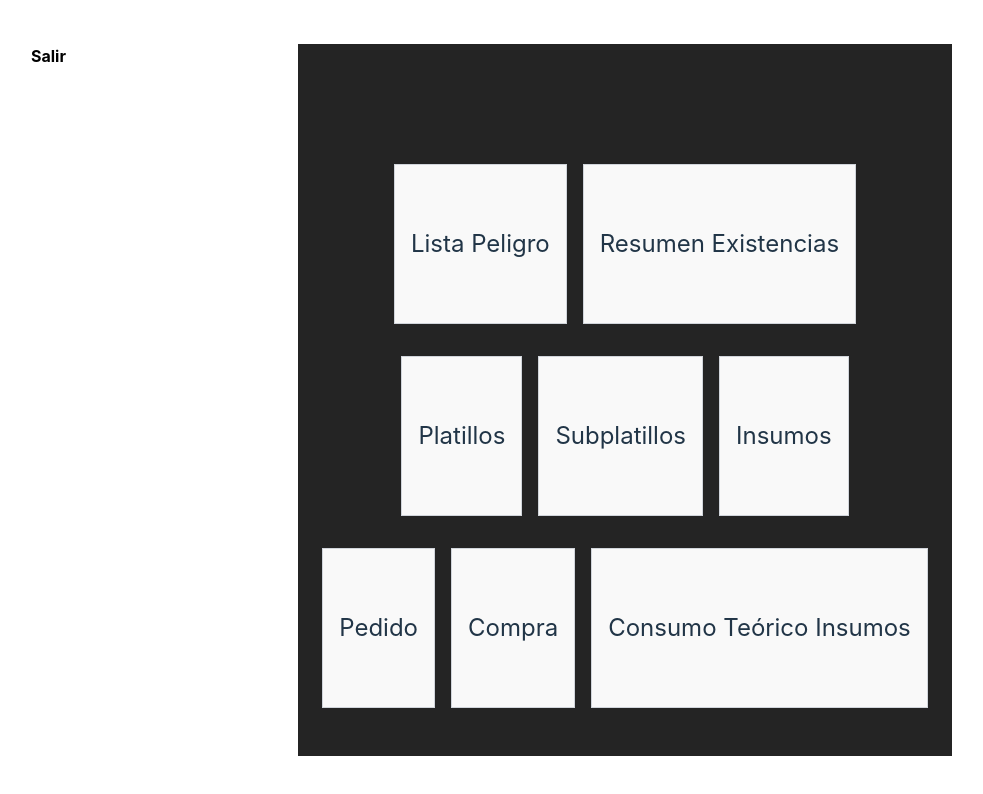
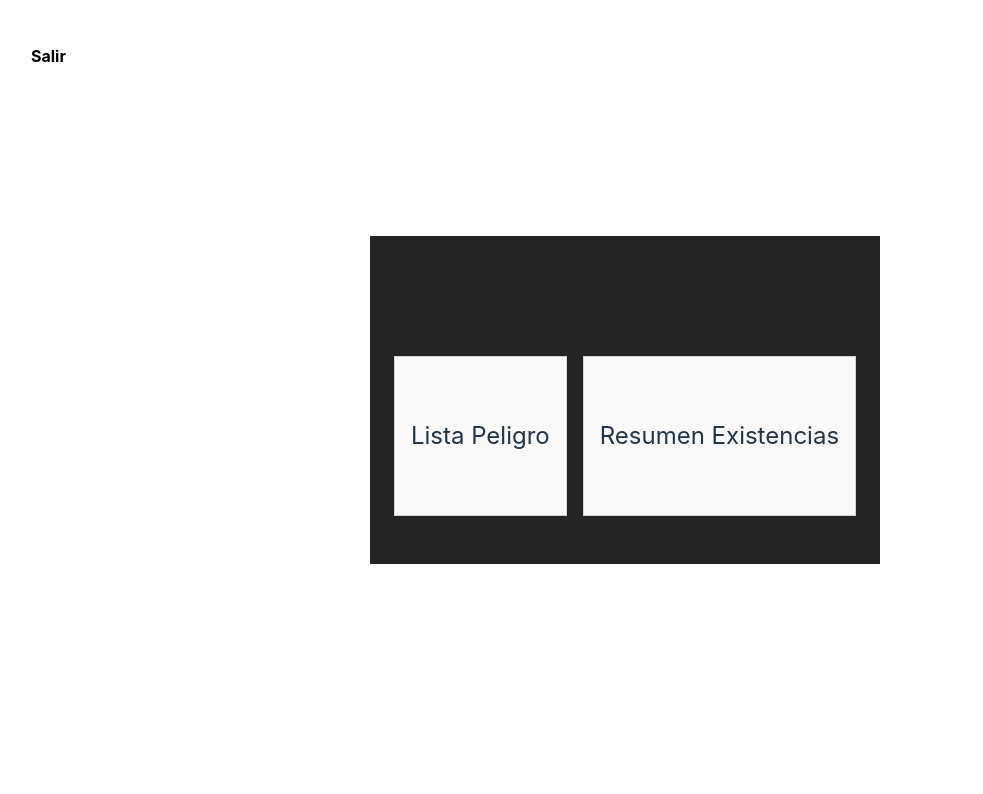
Before and after one commit to garciazapiain/admin-nectario, a Vue app in the folder frontend/: page / in a window 1280 px wide. Shown: the top 794 px of the page, without its empty margins (15-998 px from the left). Built offline with nearby package versions, Linux system fonts and the light colour scheme; sample sign-in values are in the browser's storage.

Commit message:
just LP y RE for now available

```diff
--- a/frontend/src/views/Home.vue
+++ b/frontend/src/views/Home.vue
@@ -24,18 +24,18 @@ onMounted(() => {
       <button class="button" @click="() => navigateTo('/listapeligro')">Lista Peligro</button>
       <button class="button" @click="() => navigateTo('/existenciasresumen')">Resumen Existencias</button>
     </div>
-    <div>
+    <!-- <div>
       <button class="button" @click="() => navigateTo('/platillos')">Platillos</button>
       <button class="button" @click="() => navigateTo('/subplatillos')">Subplatillos</button>
       <button class="button" @click="() => navigateTo('/ingredientes')">Insumos</button>
-    </div>
-    <div>
-      <button v-if="userName === 'moral' || userName==='campestre' || isAdmin" class="button"  @click="() => navigateTo('/planeacioncompra')">Pedido</button>
-      <button class="button" @click="() => navigateTo('/compradeldia')">Compra</button>
-      <button v-if="isAdmin" class="button" @click="() => navigateTo('/consumoinsumos')">
+    </div> -->
+    <!-- <div> -->
+      <!-- <button v-if="userName === 'moral' || userName==='campestre' || isAdmin" class="button"  @click="() => navigateTo('/planeacioncompra')">Pedido</button> -->
+      <!-- <button class="button" @click="() => navigateTo('/compradeldia')">Compra</button> -->
+      <!-- <button v-if="isAdmin" class="button" @click="() => navigateTo('/consumoinsumos')">
         Consumo Teórico Insumos
-      </button>
-    </div>
+      </button> -->
+    <!-- </div> -->
   </div>
 </template>
 
--- a/frontend/src/views/ListaPeligro/ListaPeligro.vue
+++ b/frontend/src/views/ListaPeligro/ListaPeligro.vue
@@ -149,7 +149,7 @@ export default {
       // Exclude ingredients with proveedor_id === 1
       ingredients = ingredients.filter(
         (ingrediente) =>
-          ingrediente.proveedor_id !== 1 && ingrediente.proveedor_id !== 31
+          ingrediente.proveedor_id !== 1
       );
       // Filter ingredients based on selectedInsumos
       if (this.selectedInsumosTipo === "Lista Peligro") {
```
